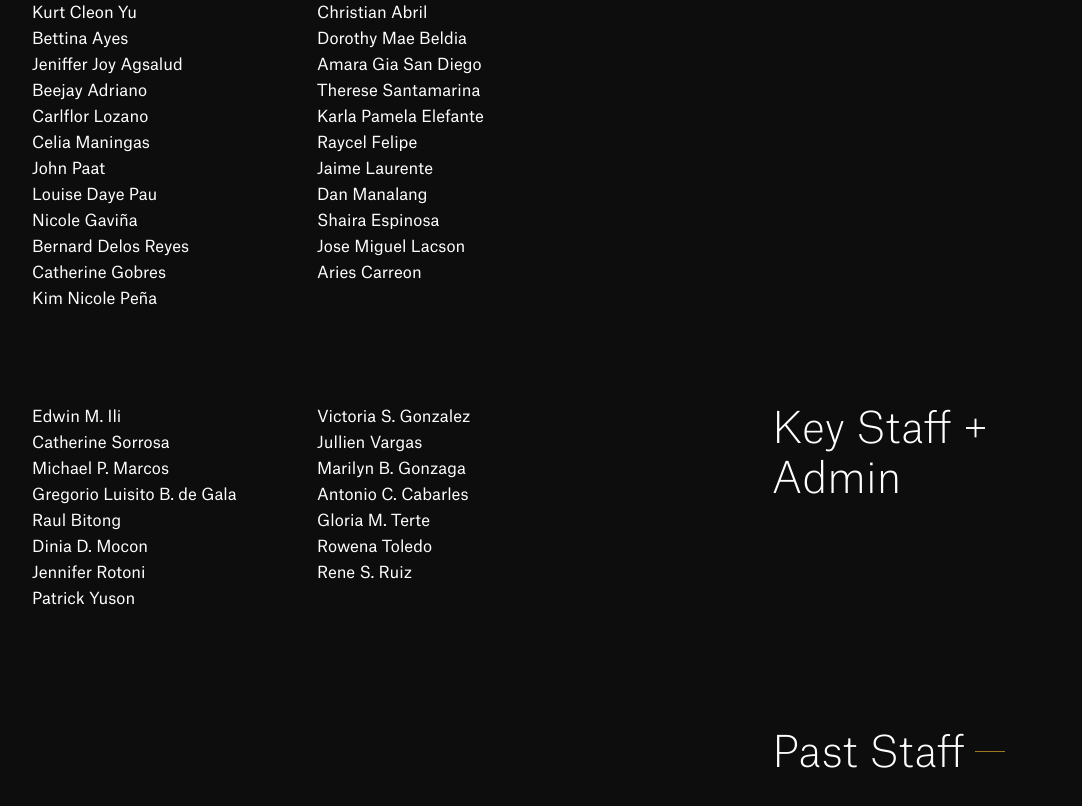
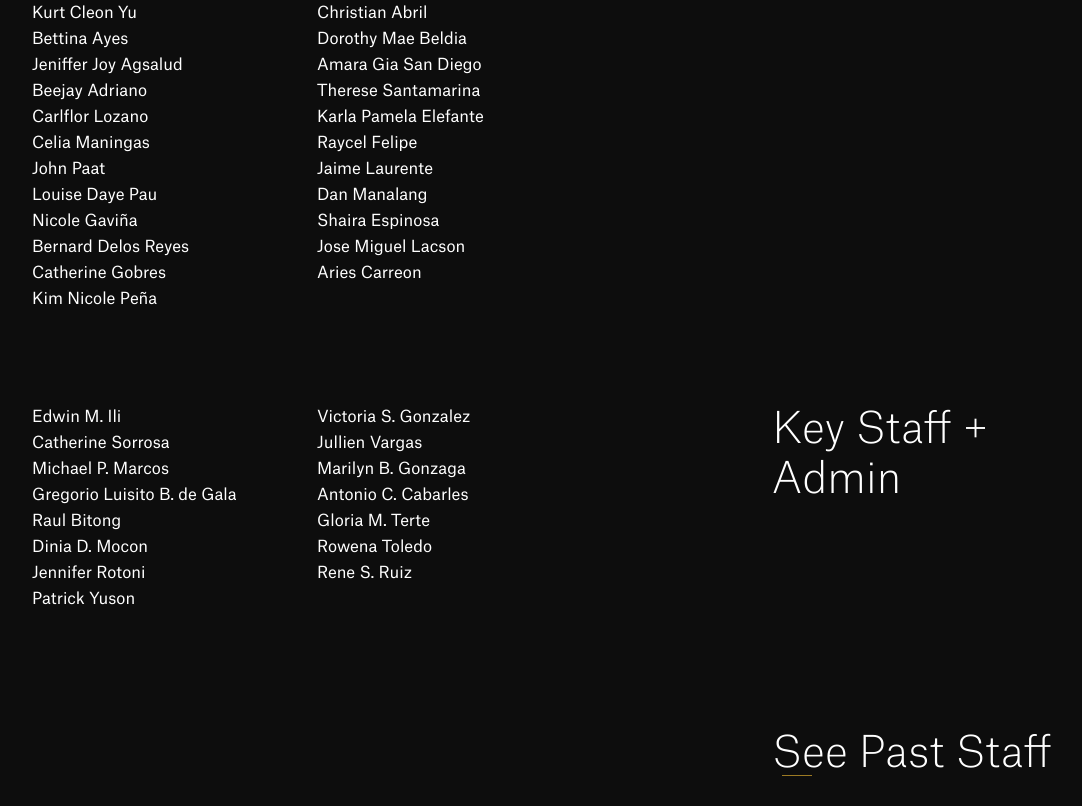
Before and after one commit to alocsin/lvlp-new, a plain HTML site: page about.html in a window 1280 px wide. Shown: the part 4113-4919 px from the top of the page, without its empty margins (88-1170 px from the left). Drawn offline with nearby package versions, Linux system fonts and the light colour scheme.

Commit message:
changed staging site dummy text for privacy

```diff
--- a/about.html
+++ b/about.html
@@ -217,7 +217,7 @@
 
       <div class="sidebar-aligned sidebar past-staff">
         <div class="readmore-link" style="padding-left:0">
-          <a href="past-staff.html"><h2 class="sidebar" style="display: inline-block">Past Staff</h2><div class="arrow-bar" style="margin-bottom:15px"></div></a>
+          <a href="past-staff.html"><h2 class="sidebar" style="display: inline-block">See Past Staff</h2><div class="arrow-bar" style="margin-bottom:15px"></div></a>
         </div>
       </div>
 
```
